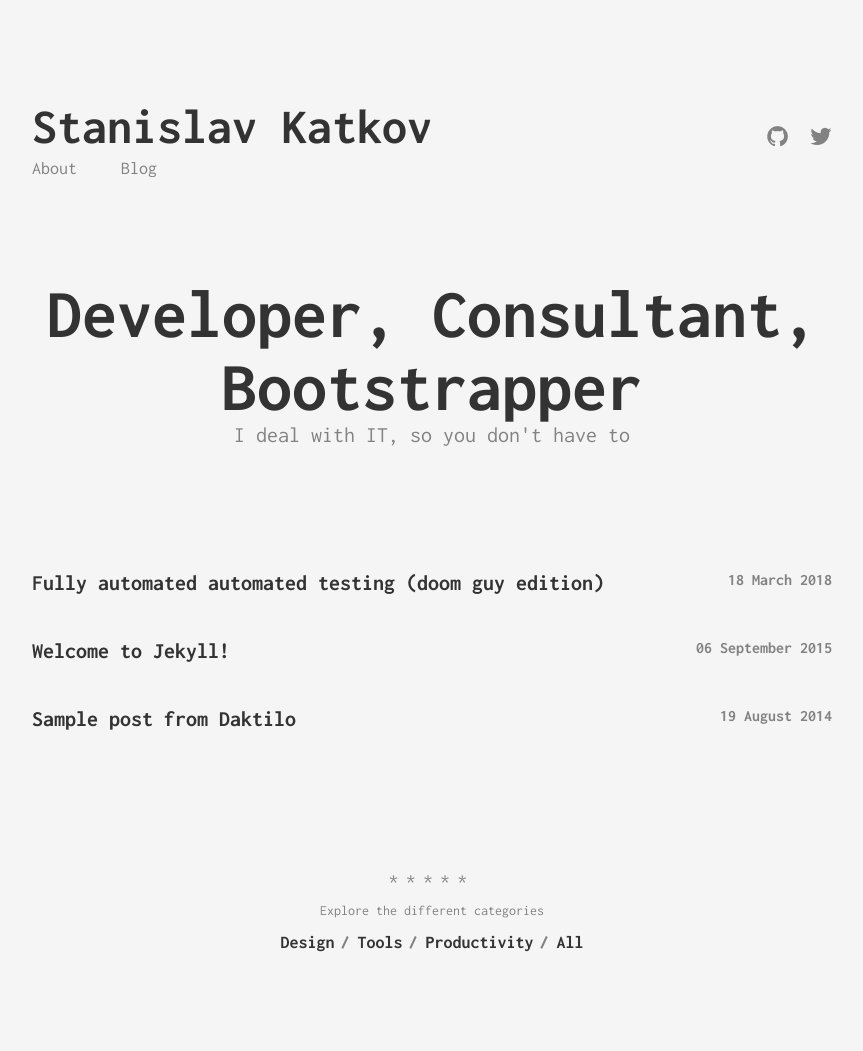
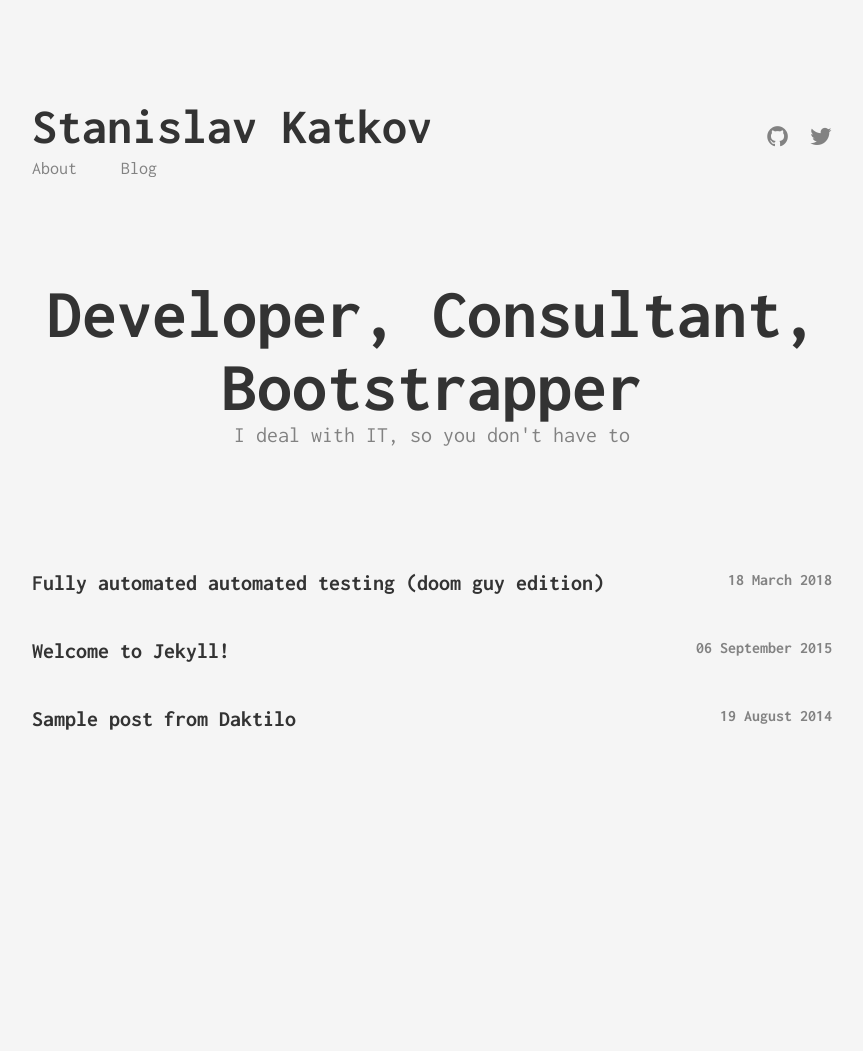
Before and after one commit to skatkov/skatkov.com, a Jekyll site: the page built from index.html, in a window 1280 px wide. Shown: the whole page, without its empty margins (208-1071 px from the left). Built offline with Jekyll 4.4.1, drawn with Linux system fonts in a browser that asks for light colours; after the commit the page ends 900 px from its top, so only the background shows below that.

Commit message:
clean up existing version

```diff
--- a/_data/categories.yml
+++ /dev/null
@@ -1,8 +0,0 @@
-- slug: design
-  name: Design
-
-- slug: tools
-  name: Tools
-
-- slug: productivity
-  name: Productivity
--- a/_includes/page/explore.html
+++ /dev/null
@@ -1,10 +0,0 @@
-<div class="explore">
-    <div class="explore__devider">*****</div>
-    <div class="explore__label">Explore the different categories</div>
-    <ul class="categories">
-        {% for category in site.data.categories %}
-            <li class="categories__item"><a href="{{ '/categories/' | append: category.slug | prepend: site.baseurl }}">{{ category.name }}</a></li>
-        {% endfor %}
-		<li class="categories__item"><a href="{{ '/' | prepend: site.baseurl }}">All</a></li>
-    </ul>
-</div>
--- a/_layouts/page.html
+++ b/_layouts/page.html
@@ -4,5 +4,3 @@ layout: default
 {% include page/title.html %}
 
 {{ content }}
-
-{% include page/explore.html %}
--- a/_layouts/post.html
+++ b/_layouts/post.html
@@ -8,5 +8,3 @@ layout: default
 </div>
 
 {% include post/about.html %}
-
-{% include externals/disqus.html %}
--- a/categories/design.html
+++ /dev/null
@@ -1,5 +0,0 @@
----
-layout: category
-category: design
-permalink: /categories/design/
----
--- a/categories/productivity.html
+++ /dev/null
@@ -1,5 +0,0 @@
----
-layout: category
-category: productivity
-permalink: /categories/productivity/
----
--- a/categories/tools.html
+++ /dev/null
@@ -1,5 +0,0 @@
----
-layout: category
-category: tools
-permalink: /categories/tools/
----
```
Also changed, not shown: _includes/externals/disqus.html (deleted, +0 -16 lines), _layouts/category.html (deleted, +0 -28 lines).
